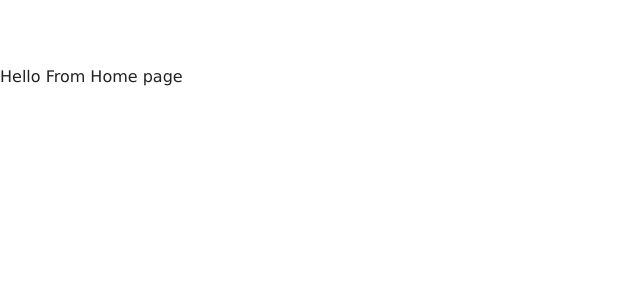
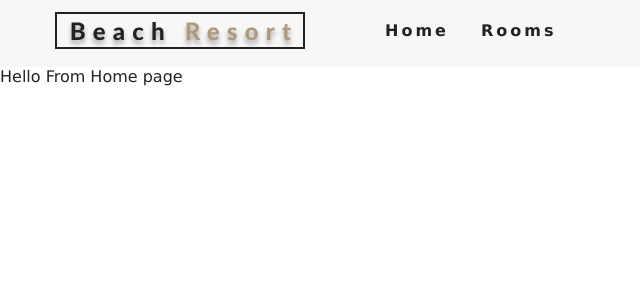
Before and after one commit to prashantbhat84/BeachResort, a React (Create React App) app: page / in a window 1280 px wide. Shown: the top 300 px of the page, without its empty margins (0-640 px from the left). Built offline with nearby package versions, Linux system fonts and the light colour scheme.

Commit message:
navbar complete

```diff
--- a/src/App.js
+++ b/src/App.js
@@ -5,10 +5,12 @@ import Home from "./components/Home";
 import Rooms from "./components/Rooms";
 import SingleRoom from "./components/SingleRoom";
 import Error from "./components/Error";
-import { Route, Link, Switch } from "react-router-dom";
+import NavBar from "./components/NavBar/NavBar";
+import { Route, Switch } from "react-router-dom";
 function App() {
   return (
     <Fragment>
+      <NavBar />
       <Switch>
         <Route exact path="/" component={Home} />
         <Route exact path="/rooms" component={Rooms} />
--- /dev/null
+++ b/src/components/NavBar/NavBar.js
@@ -0,0 +1,43 @@
+import React, { Component } from "react";
+import logo from "../../images/logo.svg";
+import { FaAlignRight } from "react-icons/fa";
+import { Link } from "react-router-dom";
+
+export default class NavBar extends Component {
+  state = {
+    isOpen: false
+  };
+  handletoggle = () => {
+    this.setState({ isOpen: !this.state.isOpen });
+  };
+  render() {
+    return (
+      <nav className="navbar">
+        <div className="nav-center">
+          <div className="nav-header">
+            <Link to="/">
+              <img src={logo} alt="Beach Resort" />
+            </Link>
+            <button
+              type="button"
+              className="nav-btn"
+              onClick={this.handletoggle}
+            >
+              <FaAlignRight className="nav-icon" />
+            </button>
+          </div>
+          <ul
+            className={this.state.isOpen ? "nav-links show-nav" : "nav-links"}
+          >
+            <li>
+              <Link to="/">Home</Link>
+            </li>
+            <li>
+              <Link to="/rooms">Rooms</Link>
+            </li>
+          </ul>
+        </div>
+      </nav>
+    );
+  }
+}
```
